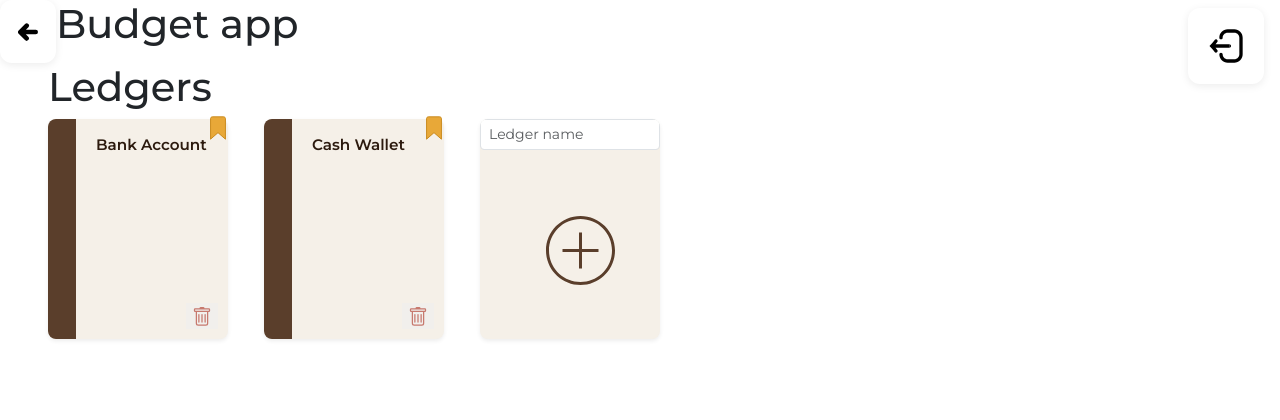
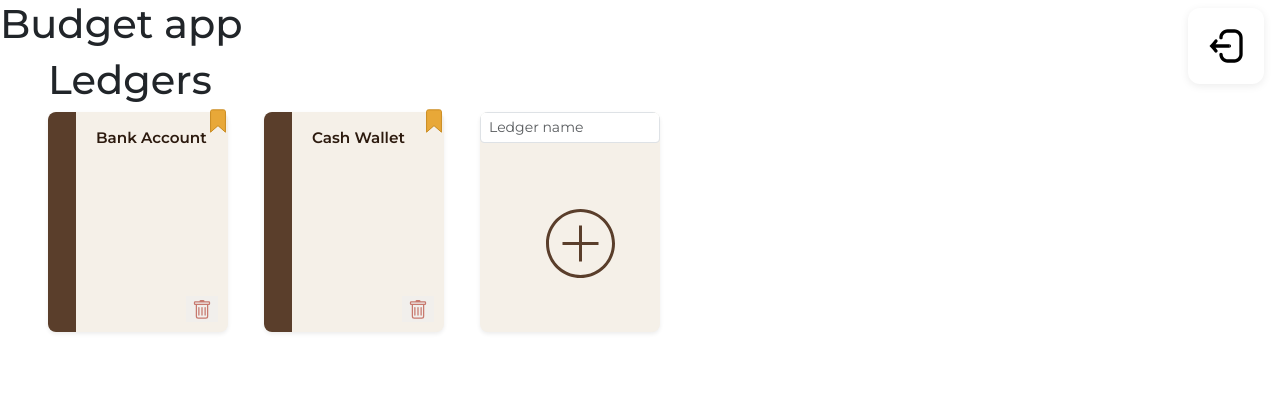
Before and after one commit to pgh911/DIS-project-group-47, a Flask app: page /ledgers in a window 1280 px wide. Shown: the top 420 px of the page. Run offline with Flask 3, Linux system fonts and the light colour scheme; a user stored in the database is signed in; data comes from the database, SQL or seed files in the repository.

Commit message:
header changed

```diff
--- a/templates/components/header/header.html
+++ b/templates/components/header/header.html
@@ -4,7 +4,7 @@
 {% macro header() %}
 <header class="d-flex">
     <div class="d-flex">
-        <div width="20px" height="20px">{{back()}}</div>
+        {% if request.path != '/ledgers' %}<div width="20px" height="20px">{{back()}}</div>{% endif %}
         <h1 class="text-xl">Budget app</h1>
     </div>
 
```
